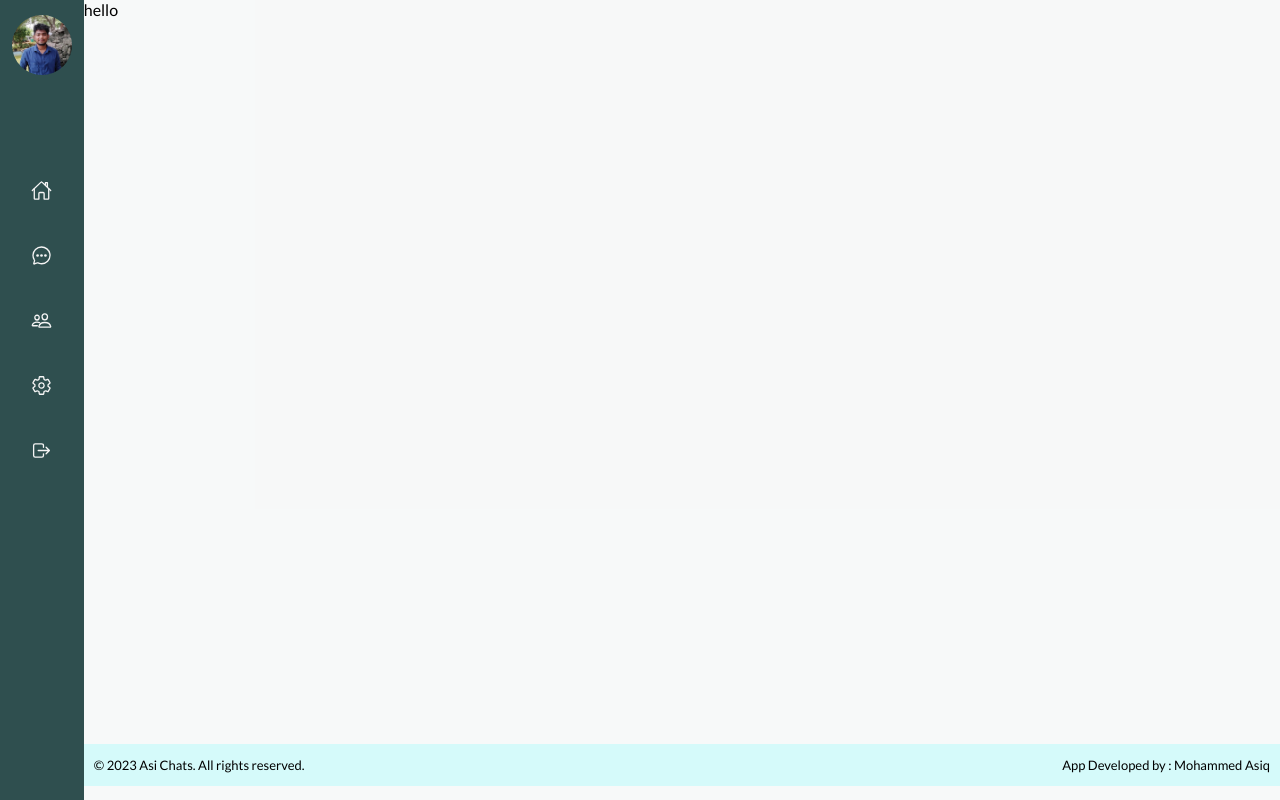
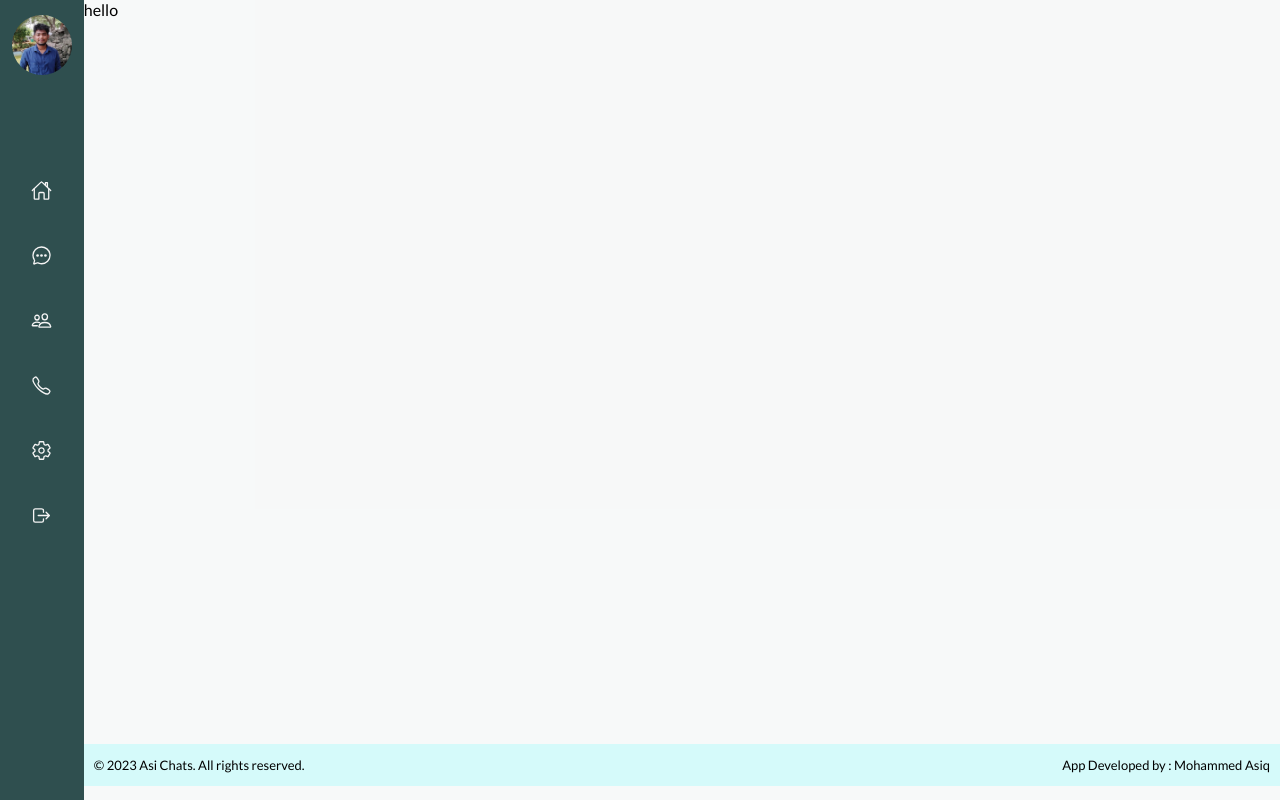
Before and after one commit to mohammedAsiqm/AsiChatUi, a React (Create React App) app: page /chats in a window 1280 px wide. Built offline with nearby package versions, Linux system fonts and the light colour scheme.

Commit message:
call icon added

```diff
--- a/src/layouts/windows/layout.js
+++ b/src/layouts/windows/layout.js
@@ -19,6 +19,9 @@ function Layout({ children }) {
           </div>
           <div>
             <ion-icon name="people-outline"></ion-icon>
+          </div>
+          <div>
+            <ion-icon name="call-outline"></ion-icon>
           </div>
           <div>
             <ion-icon name="settings-outline"></ion-icon>
```
